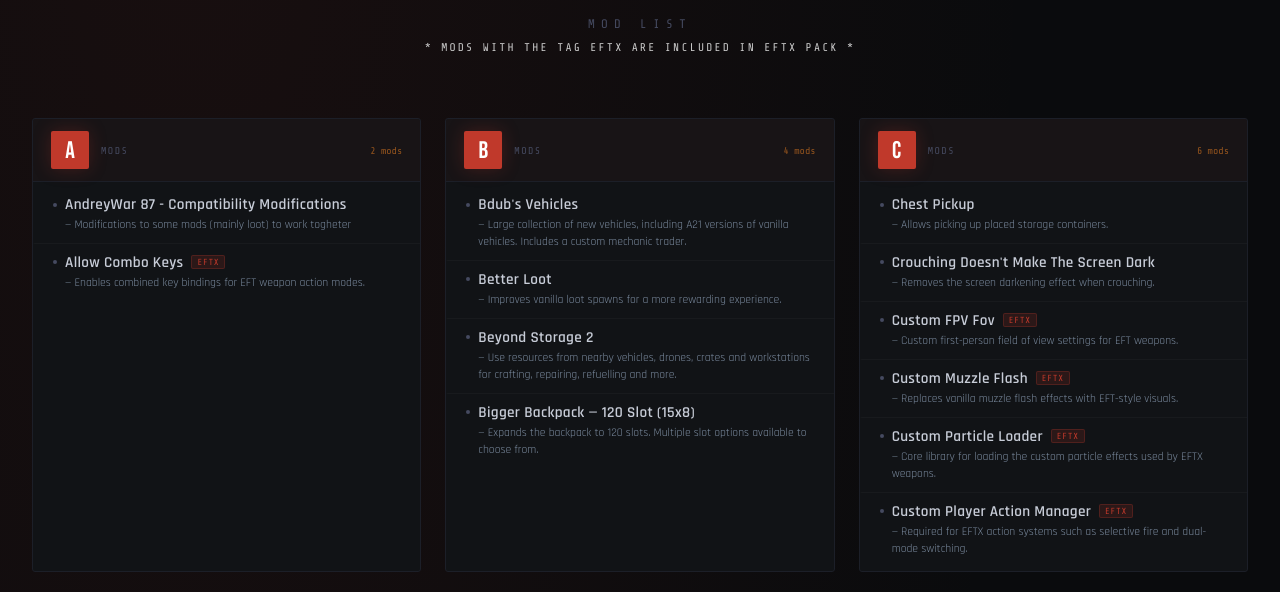
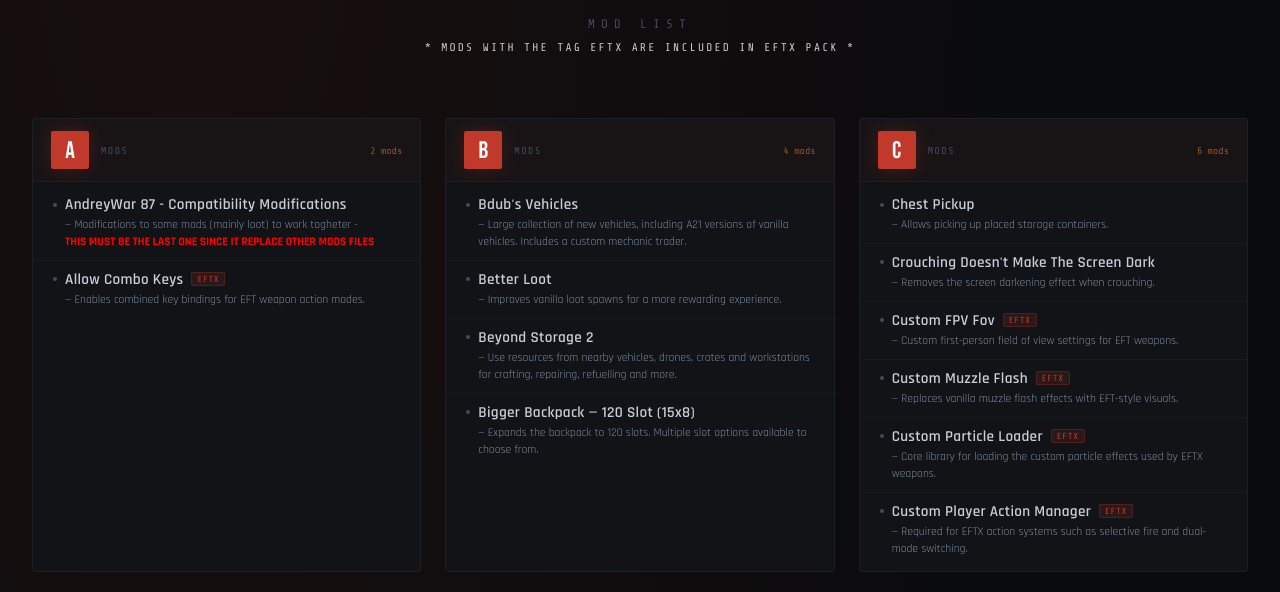
Before and after one commit to andreydjason/andreydjason.github.io, a plain HTML site: page index.html in a window 1280 px wide. Shown: the part 208-800 px from the top of the page. Drawn offline with nearby package versions, Linux system fonts and the light colour scheme.

Commit message:
Update description for Compatibility Modifications
Added a warning to the Compatibility Modifications description.

```diff
--- a/index.html
+++ b/index.html
@@ -611,7 +611,7 @@ const sections = [
 	{
     letter: 'A',
     mods: [
-	  { name: 'AndreyWar 87 - Compatibility Modifications', url: 'https://github.com/andreydjason/7DTD-ModsChangedForCompatibilityWithEFTX', desc: 'Modifications to some mods (mainly loot) to work togheter' },
+	  { name: 'AndreyWar 87 - Compatibility Modifications', url: 'https://github.com/andreydjason/7DTD-ModsChangedForCompatibilityWithEFTX', desc: 'Modifications to some mods (mainly loot) to work togheter - <br><span style="font-weight:bold; color:#f00 !important">THIS MUST BE THE LAST ONE SINCE IT REPLACE OTHER MODS FILES</span>' },
       { name: 'Allow Combo Keys', url: null, tags: ['eftx'], desc: 'Enables combined key bindings for EFT weapon action modes.' }
 
     ]
```
